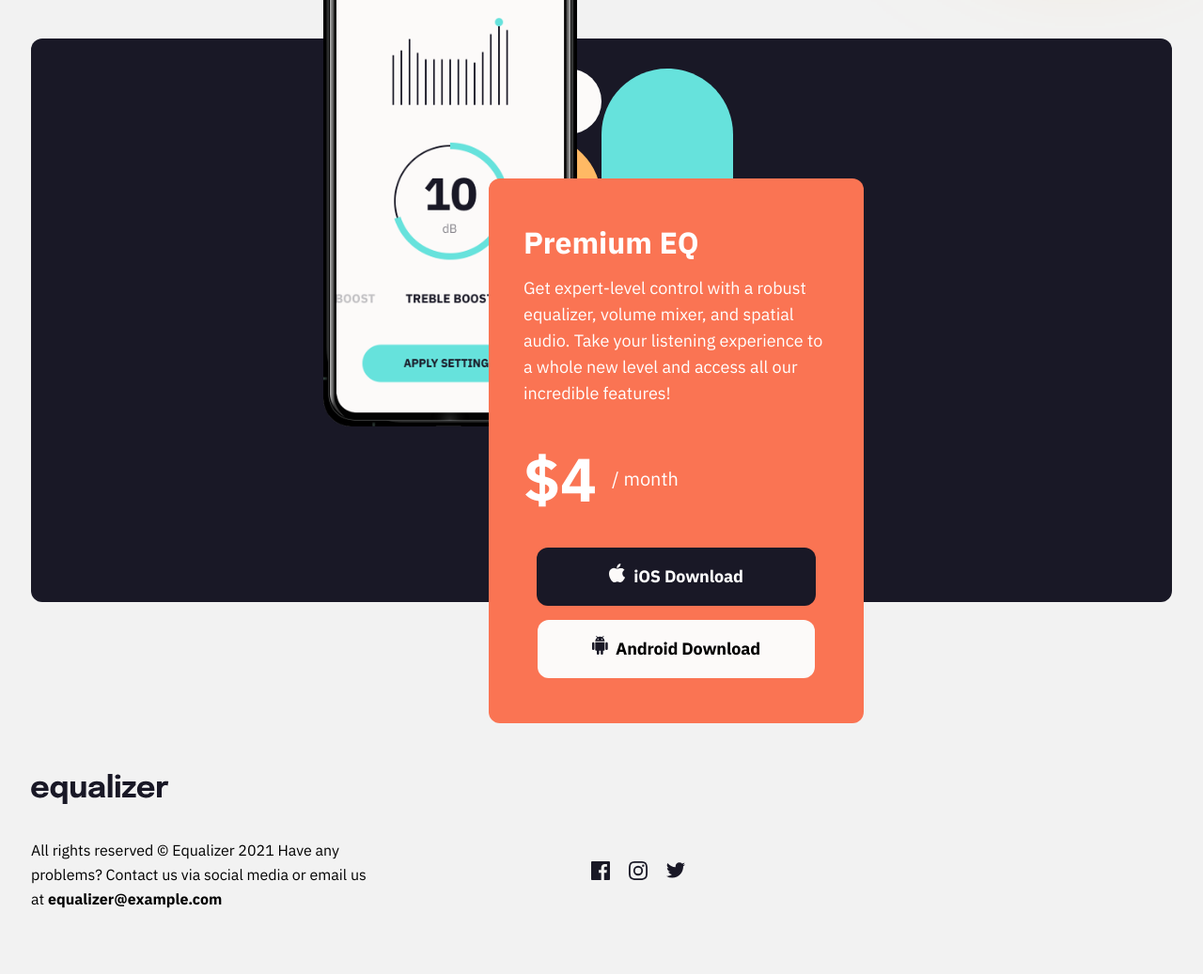
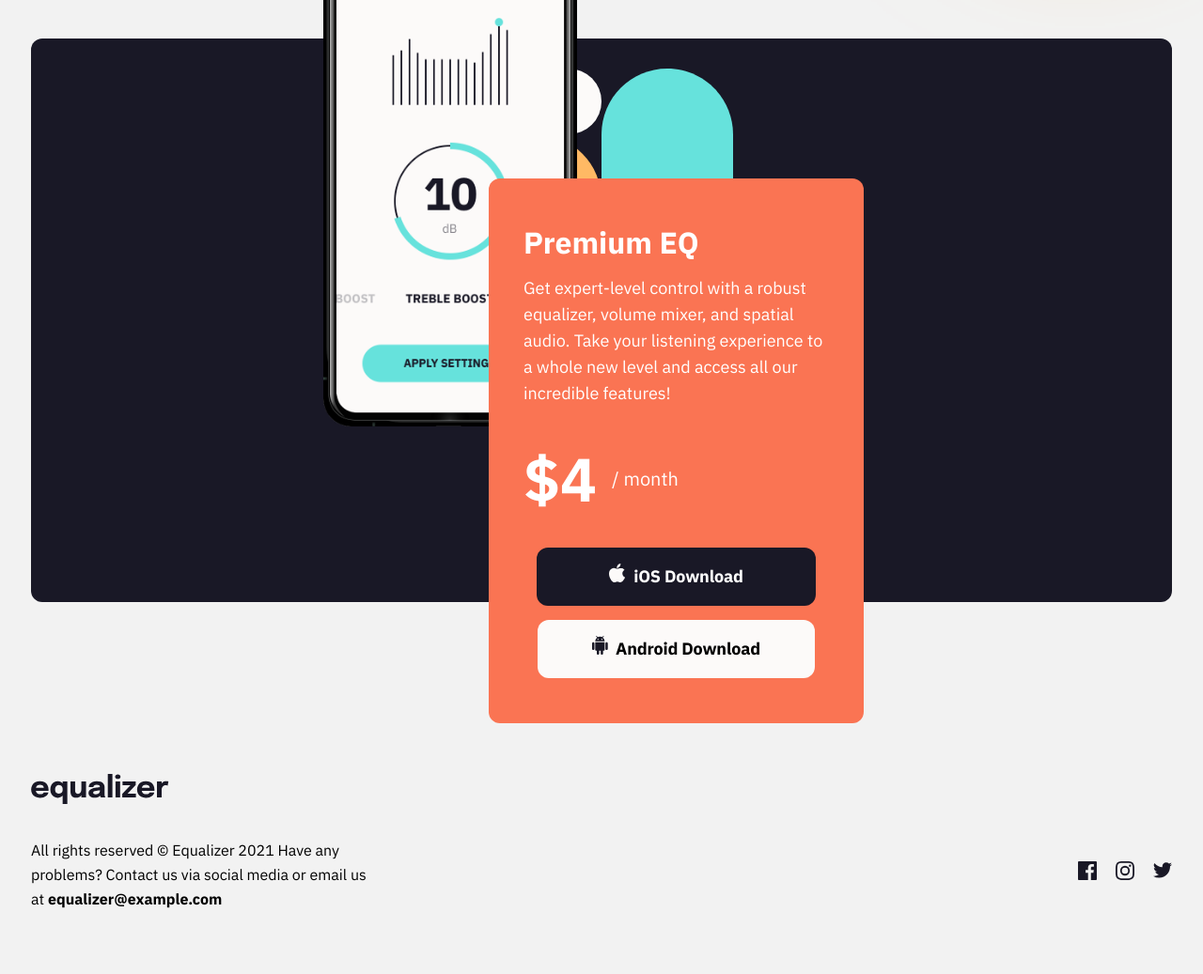
Before and after one commit to ZuraTsertsvadze/Equalizer-Bitcamp, a plain HTML site: page index.html in a window 1280 px wide. Shown: the part 706-1743 px from the top of the page at 94% size. Drawn offline with Linux system fonts and the light colour scheme.

Commit message:
Update style.css

```diff
--- a/style.css
+++ b/style.css
@@ -195,10 +195,12 @@
   }
 
   .footer {
+    max-width: 100%;
     display: flex;
     flex-direction: row;
     align-items: center;
-    column-gap: 14.375rem;
+    justify-content: space-between;
+    /* column-gap: 14.375rem; */
     padding: 11.375rem 2.0625rem 0.9375rem 2.0625rem;
   }
 
```
